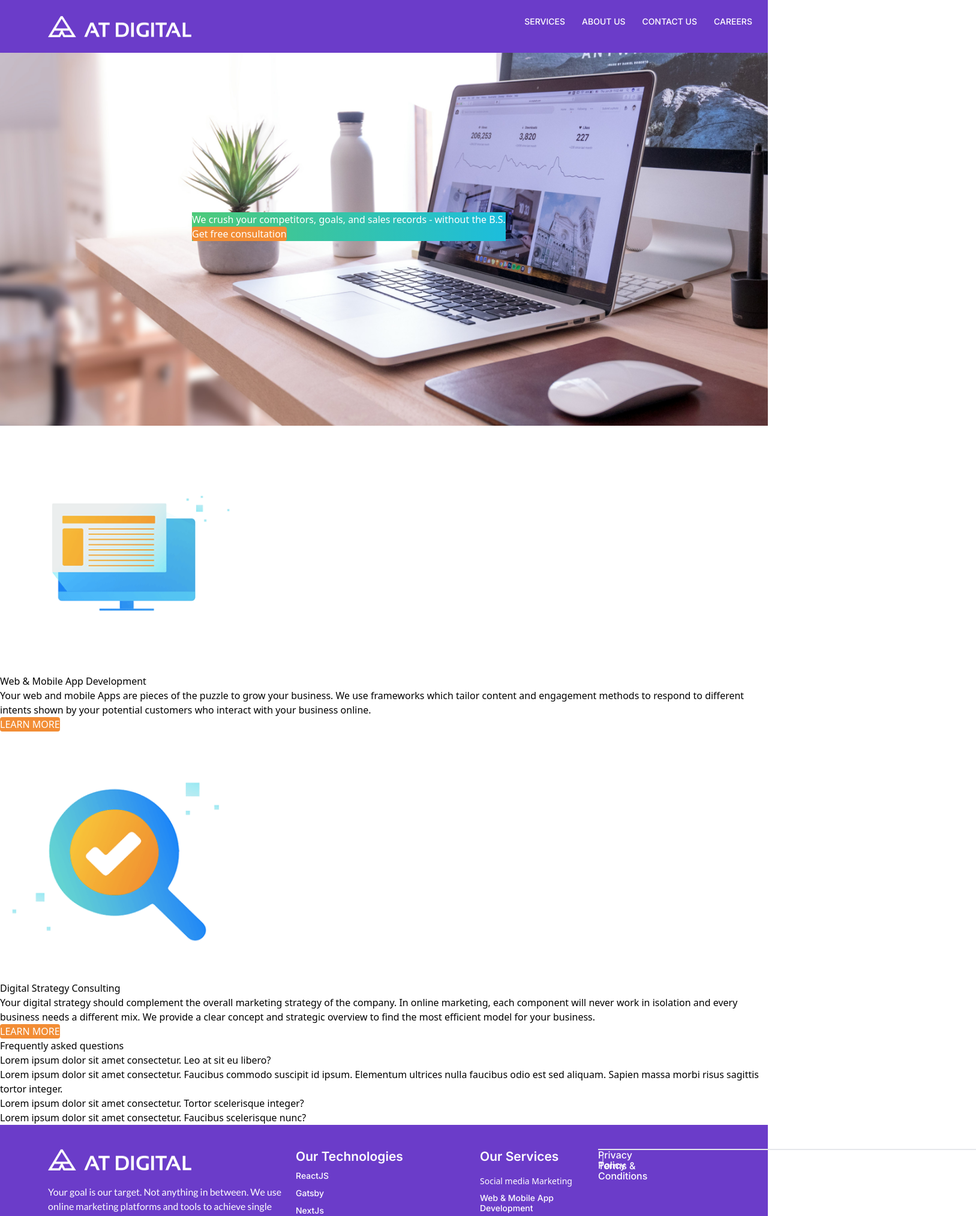
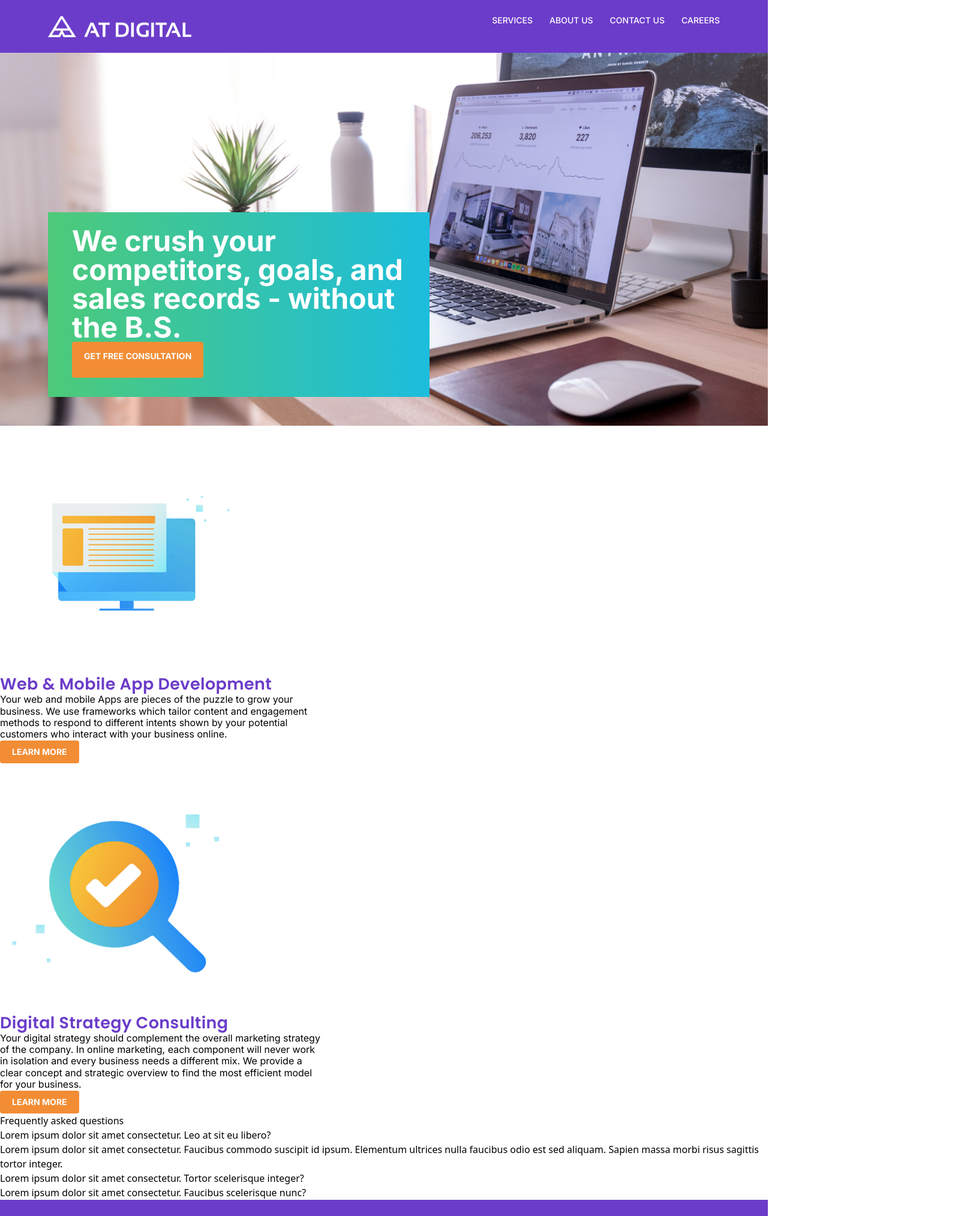
Before and after one commit to ButhmiK/at-digital-frontend-development, a React (Create React App) app: page / in a window 1280 px wide. Shown: the top 2028 px of the page at 60% size, 1627 px wide, since content can reach past the window. Built offline with nearby package versions, Linux system fonts and the light colour scheme.

Commit message:
add body

```diff
--- a/public/index.html
+++ b/public/index.html
@@ -3,9 +3,22 @@
   <head>
     <meta charset="utf-8" />
     <link rel="icon" href="%PUBLIC_URL%/favicon.ico" />
-    <link href="https://fonts.googleapis.com/css2?family=Inter:wght@400;500;600;700&display=swap" rel="stylesheet">
-    <link href="https://fonts.googleapis.com/css2?family=Lato:wght@300;400;700&display=swap" rel="stylesheet">
-    <link href="https://cdn.jsdelivr.net/npm/tailwindcss@2.0.0/dist/tailwind.min.css" rel="stylesheet">
+    <link
+      href="https://fonts.googleapis.com/css2?family=Inter:wght@400;500;600;700&display=swap"
+      rel="stylesheet"
+    />
+    <link
+      href="https://fonts.googleapis.com/css2?family=Lato:wght@300;400;700&display=swap"
+      rel="stylesheet"
+    />
+    <link
+      href="https://cdn.jsdelivr.net/npm/tailwindcss@2.0.0/dist/tailwind.min.css"
+      rel="stylesheet"
+    />
+    <link
+      href="https://fonts.googleapis.com/css2?family=Poppins:wght@400;500;600;700&display=swap"
+      rel="stylesheet"
+    />
 
     <meta name="viewport" content="width=device-width, initial-scale=1" />
     <meta name="theme-color" content="#000000" />
--- a/src/App.js
+++ b/src/App.js
@@ -1,13 +1,13 @@
 import "./App.css";
 import Main from "./pages/main";
 import "./index.css";
-import Footer from './pages/footer';
+import Footer from "./pages/footer";
 
 function App() {
   return (
     <div className="App">
       <Main />
-      <Footer/>
+      <Footer />
     </div>
   );
 }
--- a/src/pages/footer.jsx
+++ b/src/pages/footer.jsx
@@ -55,7 +55,7 @@ function footer() {
           </ul>
         </div>
       </div>
-      <div className=" w-[fixed 630px] h-[Hug 25px] gap-8">
+      {/* <div className=" w-[fixed 630px] h-[Hug 25px] gap-8">
         <hr className="w-[630px] border content-center " />
         <div className="w-[Hug 257px] h-[Hug 17px] gap-16">
           <p className=" w-[94px] h-[17px] font-inter text-white font-medium leading-lh2">
@@ -66,7 +66,7 @@ function footer() {
             Terms & Conditions
           </p>
         </div>
-      </div>
+      </div> */}
     </div>
   );
 }
--- a/src/pages/header.jsx
+++ b/src/pages/header.jsx
@@ -5,10 +5,14 @@ import "../index.css";
 function header() {
   return (
     <div>
-      <div className="w-[fixed 1440px] h-[Hug 77px] flex justify-between p-26 pl-80  bg-primaryPurple ">
-        <img className="w-[238.89px] h-[36.11px] sm:w-[238.89px] sm:h-[25px] xl:w-[238.89px] xl:h-[36.11px]" src={logo} alt="logo" />
-        <div>
-          <ul className="flex text-sm font-medium text-white cursor-pointer gap-28 font-inter w-[Hug 381px] h-[Hug 17px]">
+      <div className="w-[fixed 1440px] h-[Hug 77px] flex justify-between p-26 pl-80 pr-80 pb-26  bg-primaryPurple ">
+        <img
+          className="w-[238.89px] h-[36.11px] top-[-11.11px] sm:w-[238.89px] sm:h-[25px] xl:w-[238.89px] xl:h-[36.11px]"
+          src={logo}
+          alt="logo"
+        />
+        <div className="w-[Hug 381px] h-[Hug 17px] gap-28">
+          <ul className="flex text-[14px] font-medium text-white cursor-pointer gap-28 font-inter w-[Hug 381px] h-[Hug 17px] leading-lh2">
             <li>SERVICES</li>
             <li>ABOUT US</li>
             <li> CONTACT US</li>
--- a/src/pages/main.jsx
+++ b/src/pages/main.jsx
@@ -2,52 +2,83 @@ import React from "react";
 import Header from "../pages/header";
 import "../index.css";
 import hero from "../assets/Hero Image.png";
-import img1 from '../assets/image 1.png';
-import img2 from '../assets/image 2.png';
+import img1 from "../assets/image 1.png";
+import img2 from "../assets/image 2.png";
 
 function main() {
   return (
     <div>
       <Header />
       {/* <img className="w-[1400px] h-[700px] sm:w[375px] sm:h-[218px] md:w-[768px] md:h-[448px] xl:w-[1200px] xl:h-[700px] pt:77" src={hero} alt="heroimg" /> */}
-         <img className="w-[1520px]" src={hero} alt="heroimg" />
-      <div className="w-[fixed 630px] h-[Hug 306px] absolute top-354 left-80 bg-gradient-to-r from-green to-blue">
-        <h1 className="text-white">
-          We crush your competitors, goals, and sales records - without the B.S.
-        </h1>
-        <button className="w[Hug 214px] h[Hug 38px] rounded border-inherit bg-orange text-white">
+      <img className="w-[1520px]" src={hero} alt="heroimg" />
+      <div className="w-[fixed 630px] h-[Hug 306px] absolute top-[354px] left-[80px] p-24 pr-40 pb-32 pl-40 gap-20 bg-gradient-to-r from-green to-blue">
+        <div className="w-[556px] h-[192px]">
+          <h1 className="font-bold text-white font-inter text-[48px] leading-lh3 tracking-[-2%]">
+            We crush your competitors, goals, and sales records - without the
+            B.S.
+          </h1>
+          <br />
+        </div>
+        <button className="w-[Hug 507px] h-[Hug 38px] rounded px-12 pr-20 pb-12 pl-20 gap-8 bg-orange font-bold uppercase text-white font-inter text-[14px] leading-lh3 tracking-[-2%]">
           Get free consultation
         </button>
       </div>
-      <div>
-        <img src={img2} alt="img2"/>
-        <h3>Web & Mobile App Development </h3>
-        <p>Your web and mobile Apps are pieces of the puzzle to grow your business. We use frameworks which tailor content and engagement methods to respond to different intents shown by your potential customers who interact with your business online.</p>
-        <button className="w[Hug 214px] h[Hug 38px] rounded border-inherit bg-orange text-white">LEARN MORE</button>
+      <div className="w-[Hug 1064px] h-[Hug 414px] top-[857px] left-[188px] gap-[108px] ">
+        <img className="w-[414px] h-[414px] " src={img2} alt="img2" />
+        <div className="w-[Fixed 542px] h-[Hug 187px] gap-[20px]">
+          <h3 className=" w-[507px] h-[33px] font-semibold text-primaryPurple font-poppins leading-lh4 text-[27px] tracking-[0.4px]">
+            Web & Mobile App Development
+          </h3>
+          <p className=" w-[542px] h-[76px]font-normal font-inter text-[16px] leading-lh5 text-black">
+            Your web and mobile Apps are pieces of the puzzle to grow your
+            business. We use frameworks which tailor content and engagement
+            methods to respond to different intents shown by your potential
+            customers who interact with your business online.
+          </p>
+          <button className="w-[Hug 129px] h-[Hug 38px] w-[Hug 129px] h-[Hug 38px] rounded gap-8 p-12 pr-20 pb-12 pl-20 uppercase bg-orange text-white  font-inter font-bold text-[14px] leading-[14px] tracking-[-2%] ">
+            Learn More
+          </button>
+        </div>
       </div>
       <div>
-        <img src={img1} alt="img1"/>
-        <h3>Digital Strategy Consulting</h3>
-        <p>Your digital strategy should complement the overall marketing strategy of the company. In online marketing, each component will never work in isolation and every business needs a different mix. We provide a clear concept and strategic overview to find the most efficient model for your business.</p>
-        <button className="w[Hug 214px] h[Hug 38px] rounded border-inherit bg-orange text-white">LEARN MORE</button>
+        <img className ="w-[414px] h-[416px] "src={img1} alt="img1" />
+        <div className="w-[Fixed 542px] h-[Hug 187px] gap-[20px]">
+        <h3 className="w-[507px] h-[33px] font-semibold text-primaryPurple font-poppins leading-lh4 text-[27px] tracking-[0.4px]">Digital Strategy Consulting</h3>
+        <p className="w-[542px] h-[76px]font-normal font-inter text-[16px] leading-lh5 text-black">
+          Your digital strategy should complement the overall marketing strategy
+          of the company. In online marketing, each component will never work in
+          isolation and every business needs a different mix. We provide a clear
+          concept and strategic overview to find the most efficient model for
+          your business.
+        </p>
+        <button className=" w-[Hug 129px] h-[Hug 38px] rounded gap-8 p-12 pr-20 pb-12 pl-20 uppercase bg-orange text-white  font-inter font-bold text-[14px] leading-[14px] tracking-[-2%]">
+          LEARN MORE
+        </button>
+        </div>
       </div>
       <div>
         <h3>Frequently asked questions</h3>
       </div>
       <div>
         <div>
-          <h4>
-          Lorem ipsum dolor sit amet consectetur. Leo at sit eu libero?
-          </h4>
+          <h4>Lorem ipsum dolor sit amet consectetur. Leo at sit eu libero?</h4>
         </div>
 
         <div>
-          <p>Lorem ipsum dolor sit amet consectetur. Faucibus commodo suscipit id ipsum. Elementum ultrices nulla faucibus odio est sed aliquam. Sapien massa morbi risus sagittis tortor integer.</p>
+          <p>
+            Lorem ipsum dolor sit amet consectetur. Faucibus commodo suscipit id
+            ipsum. Elementum ultrices nulla faucibus odio est sed aliquam.
+            Sapien massa morbi risus sagittis tortor integer.
+          </p>
         </div>
-        <h4>Lorem ipsum dolor sit amet consectetur. Tortor scelerisque integer?</h4>
-        <h4> Lorem ipsum dolor sit amet consectetur. Faucibus scelerisque nunc?</h4>
+        <h4>
+          Lorem ipsum dolor sit amet consectetur. Tortor scelerisque integer?
+        </h4>
+        <h4>
+          {" "}
+          Lorem ipsum dolor sit amet consectetur. Faucibus scelerisque nunc?
+        </h4>
       </div>
-
     </div>
   );
 }
--- a/tailwind.config.js
+++ b/tailwind.config.js
@@ -29,11 +29,14 @@ module.exports = {
       fontFamily: {
         inter: ["Inter"],
         lato: ["Lato"],
+        poppins: ["Poppins"],
       },
       padding: {
+        12:"12px",
         20: "20px",
         24: "24px",
         26: "26px",
+        32: "32px",
         40: "40px",
         80: "80px",
         77: "77px",
@@ -42,6 +45,7 @@ module.exports = {
         354: "354px",
       },
       gap: {
+        8:"8px",
         28: "28px",
         12: "12px",
         20: "20px",
@@ -53,6 +57,9 @@ module.exports = {
       lineHeight: {
         lh1: "25.41px",
         lh2: "16.94px",
+        lh3: "48px",
+        lh4: "33px",
+        lh5: "19.36px"
       },
     },
   },
```
Also changed, not shown: src/index.css (line endings or trailing spaces).
